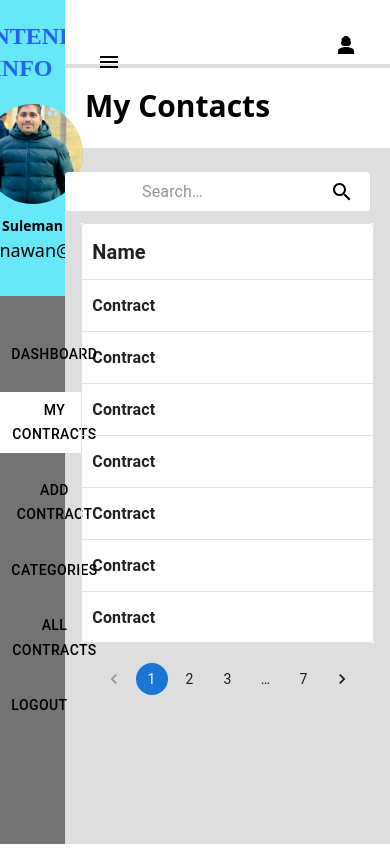
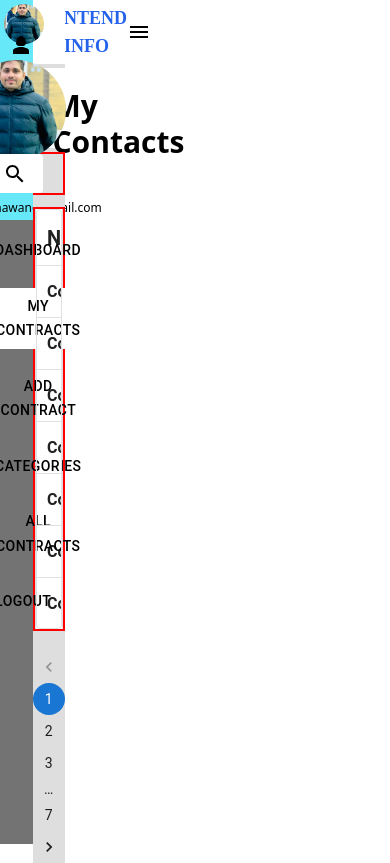
Before and after one commit to muhammad-suleman-awan/ntend-app, a React (Create React App) app: page /dashboard/Contract in a window 390 px wide. Built offline with nearby package versions, Linux system fonts and the light colour scheme.

Commit message:
Apply responsiveness into 2 screen

```diff
--- a/src/App.css
+++ b/src/App.css
@@ -56,3 +56,11 @@
 .bckGroundCOlor .div:where(.swal2-container) h2:where(.swal2-title) {
   padding: 0px;
 }
+
+.bdr {
+  border: 1px solid black;
+}
+
+.bdred{
+  border: 2px solid red;
+}
--- a/src/App.js
+++ b/src/App.js
@@ -25,7 +25,7 @@ function App() {
     <Router>
       <Routes>
         <Route path="/dashboard" element={<AppWrapper />}>
-            <Route index element={<CardBodyMainDashBorad />}/>
+          <Route index element={<CardBodyMainDashBorad />} />
           <Route
             path="/dashboard/dashborady1"
             element={<CardBodyMainDashBorad />}
@@ -40,7 +40,7 @@ function App() {
             element={<CategoryScreenIndex />}
           />
           <Route path="/dashboard/AllContracts" element={<IndexScreen5 />} />
-           {/* <Route path="/dashboard/profileset" element={<ProfileIndex />} /> */}
+          {/* <Route path="/dashboard/profileset" element={<ProfileIndex />} /> */}
         </Route>
         <Route index element={<StartUpLogin />} />
         <Route path="/logout" element={<StartUpLogin />} />
--- a/src/Components/AppWrapper.js
+++ b/src/Components/AppWrapper.js
@@ -6,12 +6,12 @@ import { Button, IconButton } from "@mui/material";
 
 const AppWrapper = () => {
   return (
-    <div className="h-screen grid grid-cols-12">
-      <div className="col-span-2 h-screen bg-[#737373]">
+    <div className="h-screen grid grid-cols-12   bg:sm-red-100">
+      <div className="lg:col-span-2 md:col-span-3 h-screen bg-[#737373]     ">
         <DrawerBoard></DrawerBoard>
       </div>
-      <div className="col-span-10 h-screen bg-[#dedede] ">
-        <div className="flex justify-end pr-5 h-16 place-content-center bg-white 	pt-5 	">
+      <div className="lg:col-span-10  md:col-span-9 h-screen bg-[#dedede]  ">
+        <div className="flex justify-end pr-5 h-16 place-content-center bg-white 	pt-5">
           <IconButton
             size="large"
             edge="start"
--- a/src/Components/dashboard/Body_DashBoard.js
+++ b/src/Components/dashboard/Body_DashBoard.js
@@ -8,7 +8,7 @@ import { useState } from "react";
 
 const BodyDashBoard = () => {
   const navigate = useNavigate();
-  const {pathname} = useLocation();
+  const { pathname } = useLocation();
   // const Contract = useNavigate();
   // const addContract = useNavigate();
   // const Categories = useNavigate();
@@ -31,11 +31,12 @@ const BodyDashBoard = () => {
         color: "black",
         display: "flex",
         justifyContent: "flex-start",
-        backgroundColor: pathname === "/dashboard/dashborady1" ? "white" : "transparent",
+        backgroundColor:
+          pathname === "/dashboard/dashborady1" ? "white" : "transparent",
       }}
       onClick={() => handleButtonClick("/dashboard/dashborady1", "one")}
     >
-    {console.log(pathname)}
+      {/* {console.log(pathname)}  */}
       <HomeOutlinedIcon />
       Dashboard
     </Button>,
@@ -52,7 +53,8 @@ const BodyDashBoard = () => {
         color: "black",
         display: "flex",
         justifyContent: "flex-start",
-        backgroundColor: pathname === "/dashboard/Contract" ? "white" : "transparent",
+        backgroundColor:
+          pathname === "/dashboard/Contract" ? "white" : "transparent",
       }}
       onClick={() => handleButtonClick("/dashboard/Contract", "two")}
     >
@@ -66,7 +68,8 @@ const BodyDashBoard = () => {
         borderRadius: "25px",
         display: "flex",
         justifyContent: "flex-start",
-        backgroundColor: pathname === "/dashboard/addContract" ? "white" : "transparent",
+        backgroundColor:
+          pathname === "/dashboard/addContract" ? "white" : "transparent",
       }}
       className="gap-5 border-2"
       variant="text"
@@ -82,7 +85,8 @@ const BodyDashBoard = () => {
         display: "flex",
         justifyContent: "flex-start",
         borderRadius: "10px",
-        backgroundColor: activeButton === "four" ? "white" : "transparent",
+        backgroundColor:
+          pathname === "/dashboard/Categories" ? "white" : "transparent",
       }}
       className="gap-5"
       variant="text"
@@ -98,12 +102,14 @@ const BodyDashBoard = () => {
         display: "flex",
         justifyContent: "flex-start",
         borderRadius: "10px",
-        backgroundColor: activeButton === "five" ? "white" : "transparent",
+        backgroundColor:
+          pathname === "/dashboard/AllContracts" ? "white" : "transparent",
       }}
       className="gap-5"
       variant="text"
       onClick={() => handleButtonClick("/dashboard/AllContracts", "five")}
     >
+      {console.log("pathname MY All Contracts   ::   ", pathname)}
       <HomeOutlinedIcon></HomeOutlinedIcon>
       All Contracts
     </Button>,
@@ -122,8 +128,9 @@ const BodyDashBoard = () => {
   ];
 
   return (
+    <div className=" pt-3">
       <Box
-      className="gap-5 flex justify-center pt-10"
+        className=" flex justify-center "
         sx={{
           display: "flex",
         }}
@@ -136,6 +143,7 @@ const BodyDashBoard = () => {
           {buttons}
         </ButtonGroup>
       </Box>
+    </div>
   );
 };
 
--- a/src/Components/dashboard/Drawer_bashboard.js
+++ b/src/Components/dashboard/Drawer_bashboard.js
@@ -8,28 +8,36 @@ import { useNavigate } from "react-router-dom";
 
 const DrawerBoard = () => {
   return (
-    <div>
-      <div>
-        <div className="pt-5 bg-[#67e8f9] py-8">
-          <div id="log" className="flex justify-center gap-5">
-            <Avatar alt="Remy Sharp" src={pic} />
+    <div className="  h-screen  flex flex-col   pb-2">
+      <div className=" bg-[#67e8f9] p-1">
+        <div id="log" className="flex  ">
+          <div className="">
+            <Avatar alt="Remy Sharp" src={pic} className=" " />
+          </div>
+          <div className="flex ">
             <span
-              className="text-blue-600 text-2xl font-bold pb-5"
+              className="text-blue-600 xl:text-2xl text-lg font-bold pl-5"
               style={{ fontFamily: "cursive" }}
             >
               NTEND INFO
             </span>
+          </div>
+          <div className=" flex justify-end">
             <IconButton size="large" edge="start" color="inherit">
               <MenuIcon> </MenuIcon>
             </IconButton>
           </div>
-          <AvatarPic
-            name={"Suleman"}
-            email={"mmsulemanawan@gmail.com"}
-          ></AvatarPic>
+        </div>
+        <div className=" ">
+          <AvatarPic></AvatarPic>
+          <h1 className="flex justify-center text-lg font-bold	">{"Suleman"}</h1>
+          <h1 className="flex justify-center text-xs	">
+            mmsulemanawan@gmail.com
+          </h1>
         </div>
       </div>
-      <div className="bg-[#737373]">
+
+      <div className="bg-[#737373] h-screen">
         <BodyDashBoard> </BodyDashBoard>
       </div>
     </div>
--- a/src/Components/dashboard/TopRowCard.js
+++ b/src/Components/dashboard/TopRowCard.js
@@ -1,25 +1,27 @@
-import React from 'react'
+import React from "react";
 const dataPrintTop = [
   { title: "Contract 1", body: "Buttler", date: "28/08/2023" },
   { title: "Contract 2", body: "Buttler", date: "28/08/2023" },
   { title: "Contract 3", body: "Buttler", date: "28/08/2023" },
   { title: "Contract 4", body: "Buttler", date: "28/08/2023" },
-    { title: "Contract 5", body: "Buttler", },
-
+  { title: "Contract 5", body: "Buttler" },
 ];
 
 const TopRowCard = () => {
   return (
-    <div> <div className="  grid grid-cols-3 px-5 py-5 gap-5">
-    { dataPrintTop.map(bodyData =>(
+    <div>
+      {" "}
+      <div className="  grid grid-cols-3 px-5 py-5 gap-5">
+        {dataPrintTop.map((bodyData) => (
           <div className="bg-white rounded-lg flex flex-col gap-5 pt-5 pb-5">
-        <h1  className="flex justify-center">{bodyData.title}</h1>
-        <p  className="flex justify-center">{bodyData.body}</p>
-        <h5  className="flex justify-center">{bodyData.date}</h5>
+            <h1 className="flex justify-center">{bodyData.title}</h1>
+            <p className="flex justify-center">{bodyData.body}</p>
+            <h5 className="flex justify-center">{bodyData.date}</h5>
           </div>
         ))}
-    </div></div>
-  )
-}
+      </div>
+    </div>
+  );
+};
 
-export default TopRowCard
+export default TopRowCard;
--- a/src/Components/login/loginScreen.js
+++ b/src/Components/login/loginScreen.js
@@ -9,11 +9,10 @@ const StartUpLogin = () => {
   const signinGoto = useNavigate();
 
   return (
-    <div
+    <div       className=" flex flex-col justify-center h-screen items-center mt-30 py-5  "
       style={{ backgroundColor: applicationColor.red }}
-      className=" flex flex-col justify-center h-screen items-center mt-30 py-5"
     >
-      <div className=" bg-white w-full lg:w-1/4 md:w-1/3 sm:w-1/2 rounded-3xl F">
+      <div className=" bg-white w-11/12 xl:w-3/12 lg:w-4/12 md:w-6/12 sm:w-6/12 rounded-3xl ">
         <div
           style={{ color: applicationColor.red }}
           className=" flex  justify-center items-center gap-5 h-40"
--- a/src/Components/screen2/headermidle.js
+++ b/src/Components/screen2/headermidle.js
@@ -17,7 +17,7 @@ const Search = styled("div")(({ theme }) => ({
     backgroundColor: alpha(theme.palette.common.white, 0.25),
   },
   marginLeft: 0,
-  backgroundColor:"white",
+  backgroundColor: "white",
   //   width: "100%",
   [theme.breakpoints.up("sm")]: {
     marginLeft: theme.spacing(1),
@@ -54,8 +54,8 @@ const StyledInputBase = styled(InputBase)(({ theme }) => ({
 
 export default function Mycontact() {
   return (
-    <div className=" flex justify-end pr-5 pt-5" >
- <Search sx={{width:"500px", display:"flex" , justifyContent:"end"}} >
+    <div className=" flex justify-end pr-5 bdred">
+      <Search sx={{ width: "500px", display: "flex", justifyContent: "end" }}>
         <SearchIconWrapper>
           <SearchIcon />
         </SearchIconWrapper>
--- a/src/Components/screen2/recordTable.js
+++ b/src/Components/screen2/recordTable.js
@@ -118,9 +118,9 @@ const rows = [
 
 export default function RecordTabledashboard() {
   return (
-    <div>
-      <div className="flex justify-center mt-3 tableOverflow">
-        <div style={{ height: 420, width: "90%" }} className="bg-white">
+    <div className=" ">
+      <div className="flex justify-center mt-3 tableOverflow bdred">
+        <div style={{ height: 420, width: "90%" }} className="bg-white   ">
           <DataGrid
             rows={rows}
             columns={columns}
--- a/src/Components/screen2/screen2Index.js
+++ b/src/Components/screen2/screen2Index.js
@@ -6,11 +6,11 @@ import RecordTabledashboard from "./recordTable";
 
 const Screen2Index = () => {
   return (
-    <div className="col-span-10   bg-[#dedede] ">
-      <div className="bg-white mt-1 h-20 flex justify-start pt-5 pl-5 mb-1">
+    <div className="flex flex-col ">
+      <div className="bg-white mt-1  h-20 flex justify-start pt-5 pl-5 mb-1   ">
         <span className="text-3xl font-bold	">My Contacts</span>
       </div>
-      <div className="h-12">
+      <div className="flex flex-col ">
         <Mycontact></Mycontact>
         <RecordTabledashboard></RecordTabledashboard>
       </div>
```
Also changed, not shown: src/Components/login/signup.js (+22 -14 lines). Lines whose indentation alone changed are shown as unchanged.
